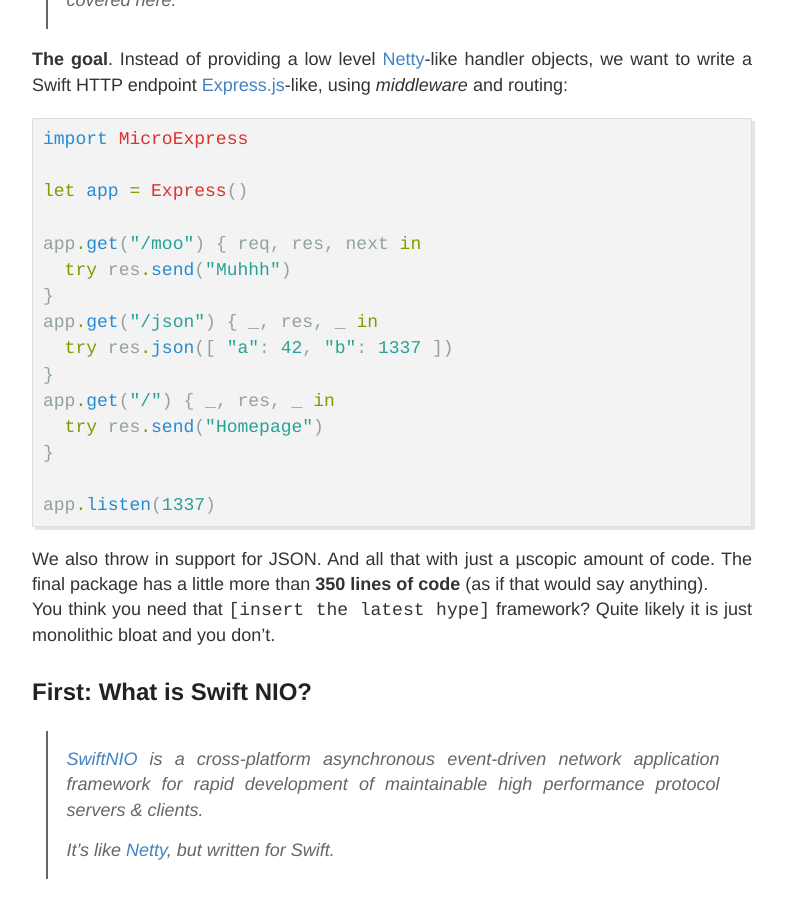
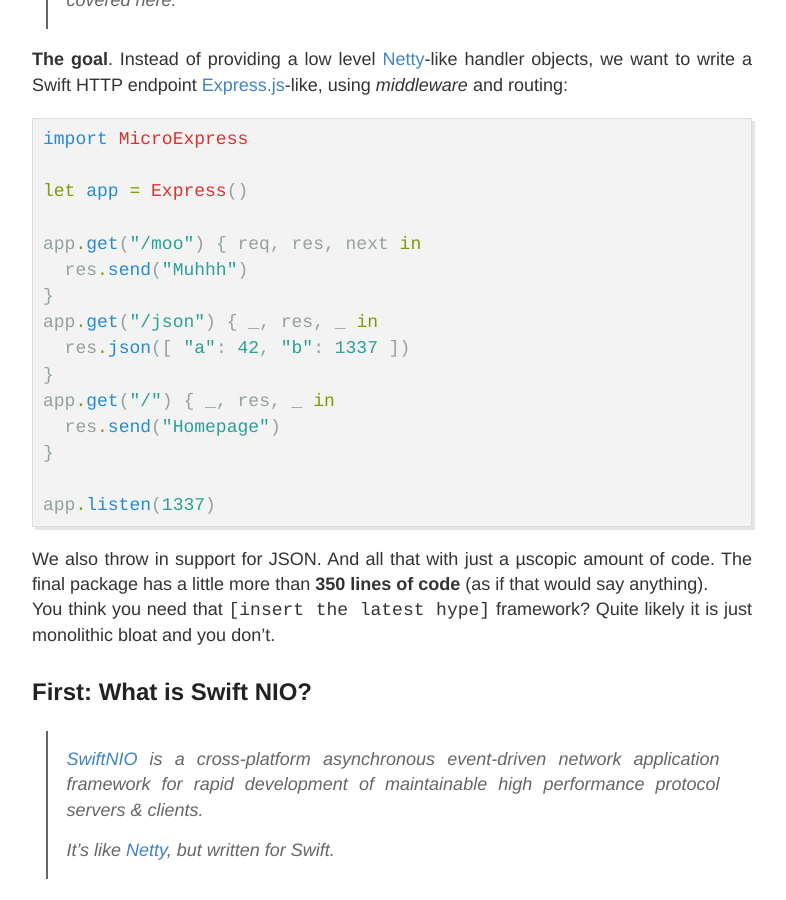
Before and after one commit to AlwaysRightInstitute/alwaysrightinstitute.github.io, a Jekyll site: the page built from _posts/2018-03-11-microexpress-nio.md, in a window 1280 px wide and 900 px high, scrolled down 658 px. Shown: the whole window, without its empty margins (248-1034 px from the left). Built offline with Jekyll 4.4.1, drawn with Linux system fonts in a browser that asks for light colours; comment, search, counter and statistics services are not loaded.

Commit message:
No try needed.

```diff
--- a/_posts/2018-03-11-microexpress-nio.md
+++ b/_posts/2018-03-11-microexpress-nio.md
@@ -42,13 +42,13 @@
 let app = Express()
 
 app.get("/moo") { req, res, next in
-  try res.send("Muhhh")
+  res.send("Muhhh")
 }
 app.get("/json") { _, res, _ in
-  try res.json([ "a": 42, "b": 1337 ])
+  res.json([ "a": 42, "b": 1337 ])
 }
 app.get("/") { _, res, _ in
-  try res.send("Homepage")
+  res.send("Homepage")
 }
 
 app.listen(1337)
```
